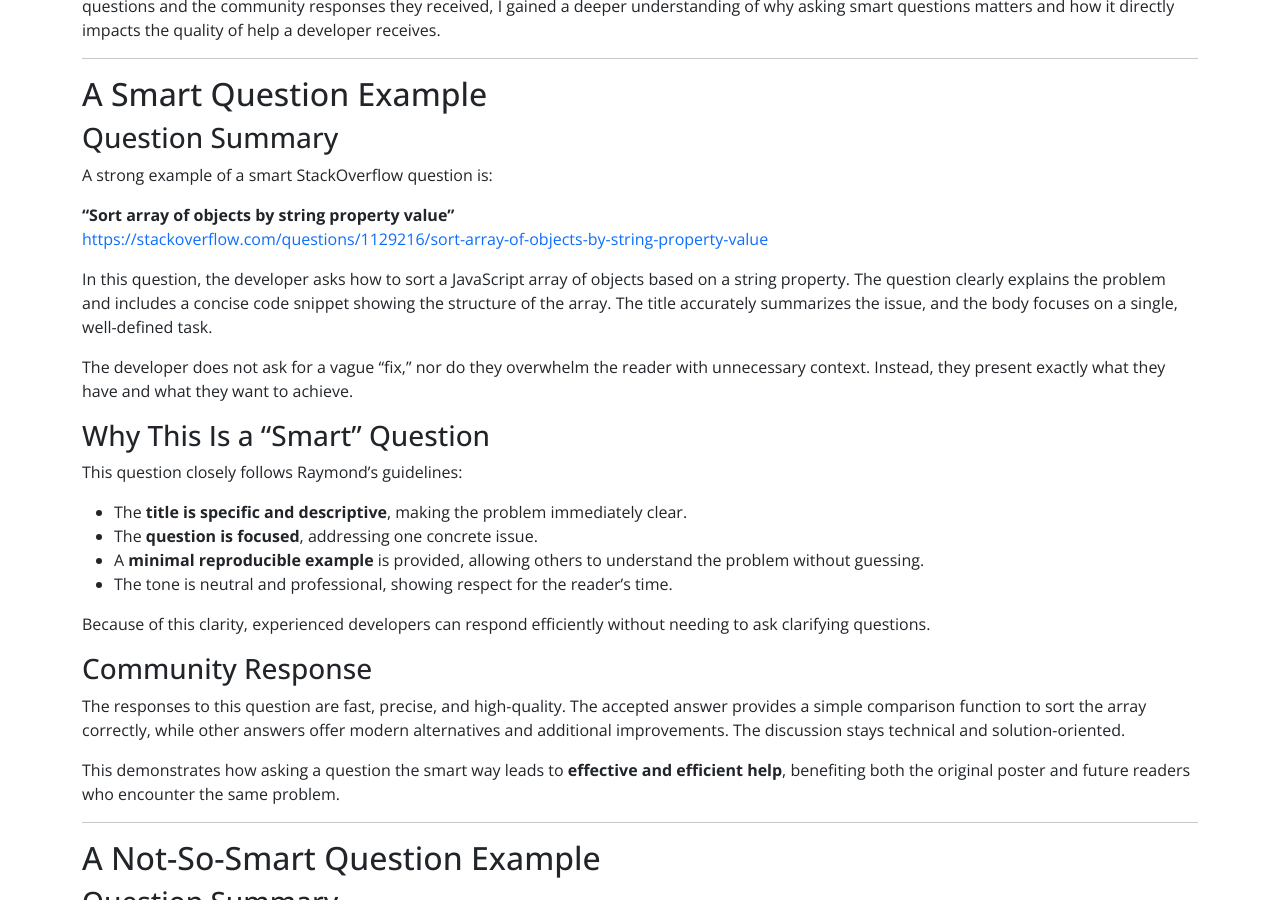
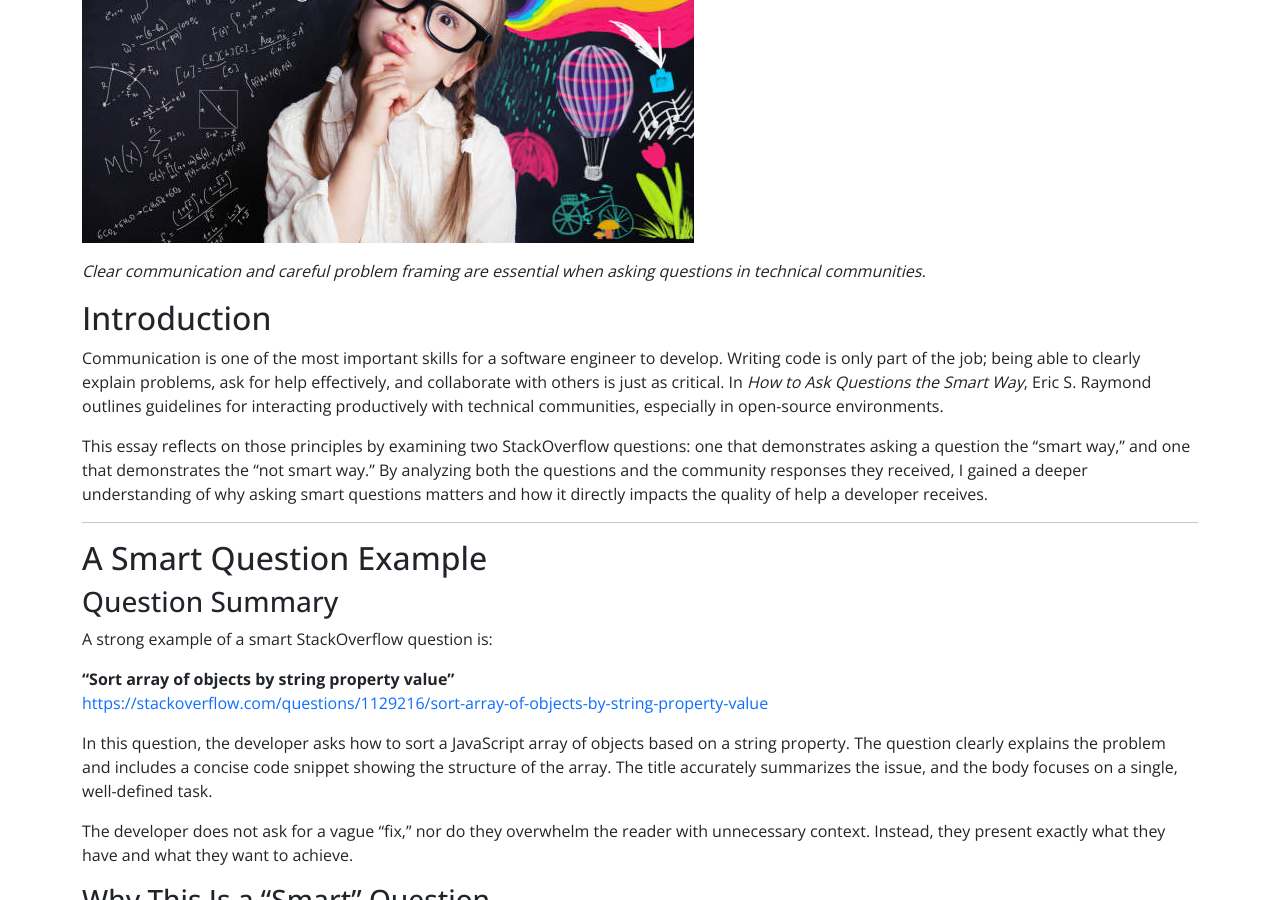
Before and after one commit to vancerae/ics314-spring26, a Jekyll site: the page built from essays/smart-questions.md, in a window 1280 px wide and 900 px high, scrolled down 426 px. Built offline with Jekyll 4.4.1, drawn with Linux system fonts in a browser that asks for light colours.

Commit message:
Revise image handling in smart-questions.md
Updated image syntax and added a descriptive alt text.

```diff
--- a/essays/smart-questions.md
+++ b/essays/smart-questions.md
@@ -9,11 +9,11 @@ labels:
   - Software Engineering
   - StackOverflow
   - Professional Practice
-image: img/istockphoto-1019220334-612x612.jpg
-permalink: /essays/smart-questions.html
 ---
 
-<img src="{{ '/img/istockphoto-1019220334-612x612.jpg' | relative_url }}" alt="smart question" class="img-fluid rounded float-start pe-4" style="width:300px; height:auto;" />
+![Illustration representing thoughtful problem-solving and communication in software engineering](/ics314-spring26/img/istockphoto-1019220334-612x612.jpg)
+
+*Clear communication and careful problem framing are essential when asking questions in technical communities.*
 
 ## Introduction
 
```
